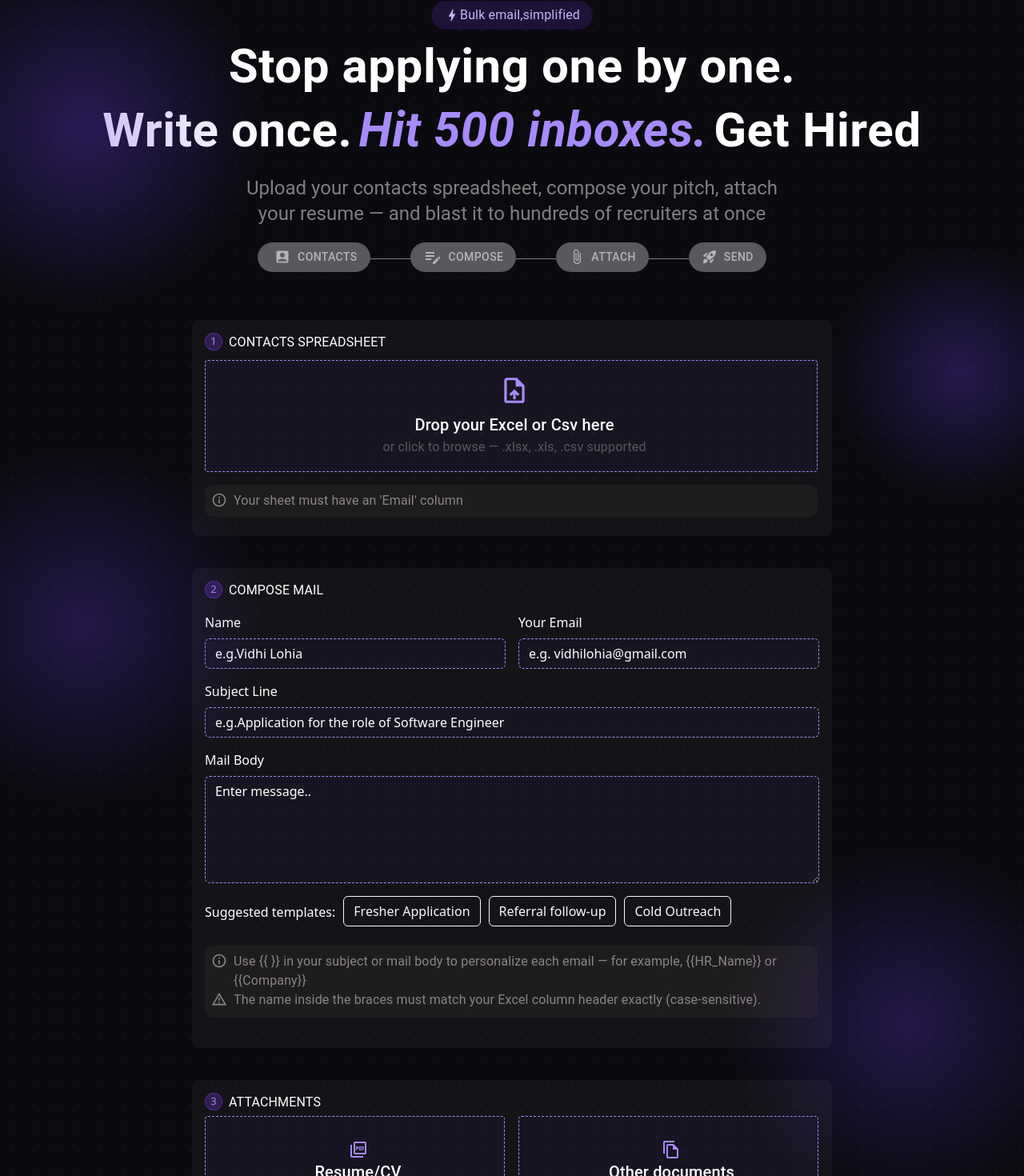
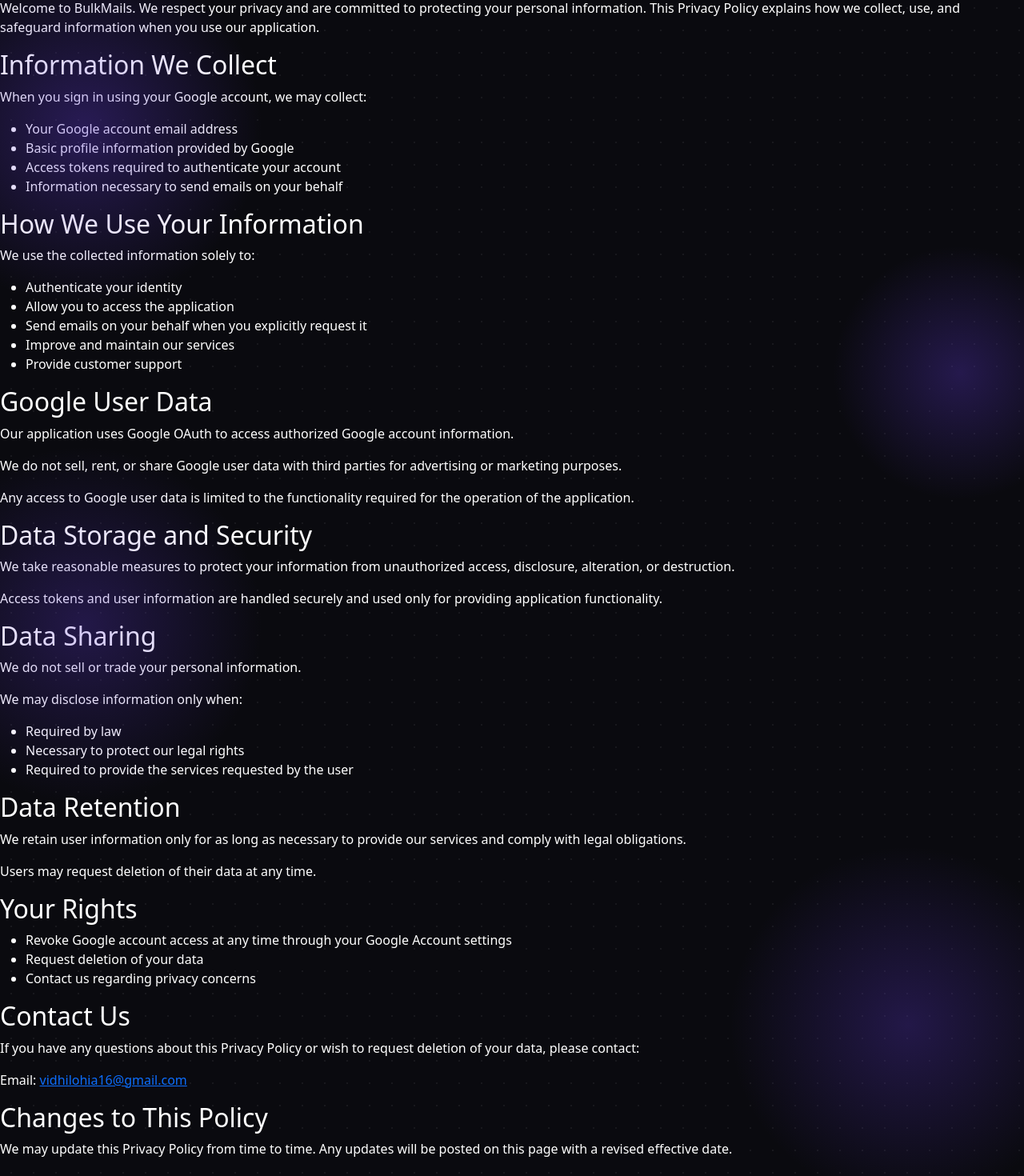
Before and after one commit to vidhilohia16/Bulkmails, a React (Vite) app in the folder vite-project/: page /privacy-policy in a window 1280 px wide. Shown: the part 144-1614 px from the top of the page at 80% size. Built offline with nearby package versions, Linux system fonts and the light colour scheme.

Commit message:
privacy policy

```diff
--- a/package.json
+++ b/package.json
@@ -17,6 +17,7 @@
     "multer": "^2.1.1",
     "node": "^24.16.0",
     "nodemailer": "^8.0.9",
+    "react-router-dom": "^7.16.0",
     "xlsx": "^0.18.5"
   },
   "engines": {
--- a/vite-project/src/App.jsx
+++ b/vite-project/src/App.jsx
@@ -7,6 +7,8 @@
 import BoltOutlinedIcon from '@mui/icons-material/BoltOutlined';
 import Contacts from './Contacts.jsx'
 import Content from './Content.jsx'
+import { BrowserRouter, Routes, Route } from "react-router-dom";
+import PrivacyPolicy from "./pages/PrivacyPolicy";
 import Attach from './Attach.jsx'
 import Button from '@mui/material/Button';
 import RocketLaunchIcon from '@mui/icons-material/RocketLaunch';
@@ -142,7 +144,11 @@
   }
   }
   return <>
-
+   <BrowserRouter>
+      <Routes>
+        <Route path="/privacy-policy" element={<PrivacyPolicy />} />
+      </Routes>
+    </BrowserRouter>
   <div className="bubbles"></div>
   <div className="bubble"></div>
   <div className="bubble2"></div>
--- /dev/null
+++ b/vite-project/src/pages/PrivacyPolicy.jsx
@@ -0,0 +1,96 @@
+function PrivacyPolicy() {
+  return (
+    <div>
+      <h1>Privacy Policy</h1>
+  <p><strong>Last Updated:</strong> June 2026</p>
+
+  <h2>Introduction</h2>
+  <p>
+    Welcome to BulkMails. We respect your privacy and are committed to protecting your personal information.
+    This Privacy Policy explains how we collect, use, and safeguard information when you use our application.
+  </p>
+
+  <h2>Information We Collect</h2>
+  <p>When you sign in using your Google account, we may collect:</p>
+  <ul>
+    <li>Your Google account email address</li>
+    <li>Basic profile information provided by Google</li>
+    <li>Access tokens required to authenticate your account</li>
+    <li>Information necessary to send emails on your behalf</li>
+  </ul>
+
+  <h2>How We Use Your Information</h2>
+  <p>We use the collected information solely to:</p>
+  <ul>
+    <li>Authenticate your identity</li>
+    <li>Allow you to access the application</li>
+    <li>Send emails on your behalf when you explicitly request it</li>
+    <li>Improve and maintain our services</li>
+    <li>Provide customer support</li>
+  </ul>
+
+  <h2>Google User Data</h2>
+  <p>
+    Our application uses Google OAuth to access authorized Google account information.
+  </p>
+  <p>
+    We do not sell, rent, or share Google user data with third parties for advertising or marketing purposes.
+  </p>
+  <p>
+    Any access to Google user data is limited to the functionality required for the operation of the application.
+  </p>
+
+  <h2>Data Storage and Security</h2>
+  <p>
+    We take reasonable measures to protect your information from unauthorized access, disclosure, alteration, or destruction.
+  </p>
+  <p>
+    Access tokens and user information are handled securely and used only for providing application functionality.
+  </p>
+
+  <h2>Data Sharing</h2>
+  <p>We do not sell or trade your personal information.</p>
+  <p>We may disclose information only when:</p>
+  <ul>
+    <li>Required by law</li>
+    <li>Necessary to protect our legal rights</li>
+    <li>Required to provide the services requested by the user</li>
+  </ul>
+
+  <h2>Data Retention</h2>
+  <p>
+    We retain user information only for as long as necessary to provide our services and comply with legal obligations.
+  </p>
+  <p>
+    Users may request deletion of their data at any time.
+  </p>
+
+  <h2>Your Rights</h2>
+  <ul>
+    <li>Revoke Google account access at any time through your Google Account settings</li>
+    <li>Request deletion of your data</li>
+    <li>Contact us regarding privacy concerns</li>
+  </ul>
+
+  <h2>Contact Us</h2>
+  <p>
+    If you have any questions about this Privacy Policy or wish to request deletion of your data, please contact:
+  </p>
+  <p>
+    Email: <a href="mailto:vidhilohia16@gmail.com">vidhilohia16@gmail.com</a>
+  </p>
+
+  <h2>Changes to This Policy</h2>
+  <p>
+    We may update this Privacy Policy from time to time. Any updates will be posted on this page with a revised effective date.
+  </p>
+
+  <p>
+    By using BulkMails, you agree to the terms of this Privacy Policy.
+  </p>
+
+    </div>
+  );
+}
+
+export default PrivacyPolicy;
```
Also changed, not shown: 2 other files (tests, documents, lock files or other folders).
